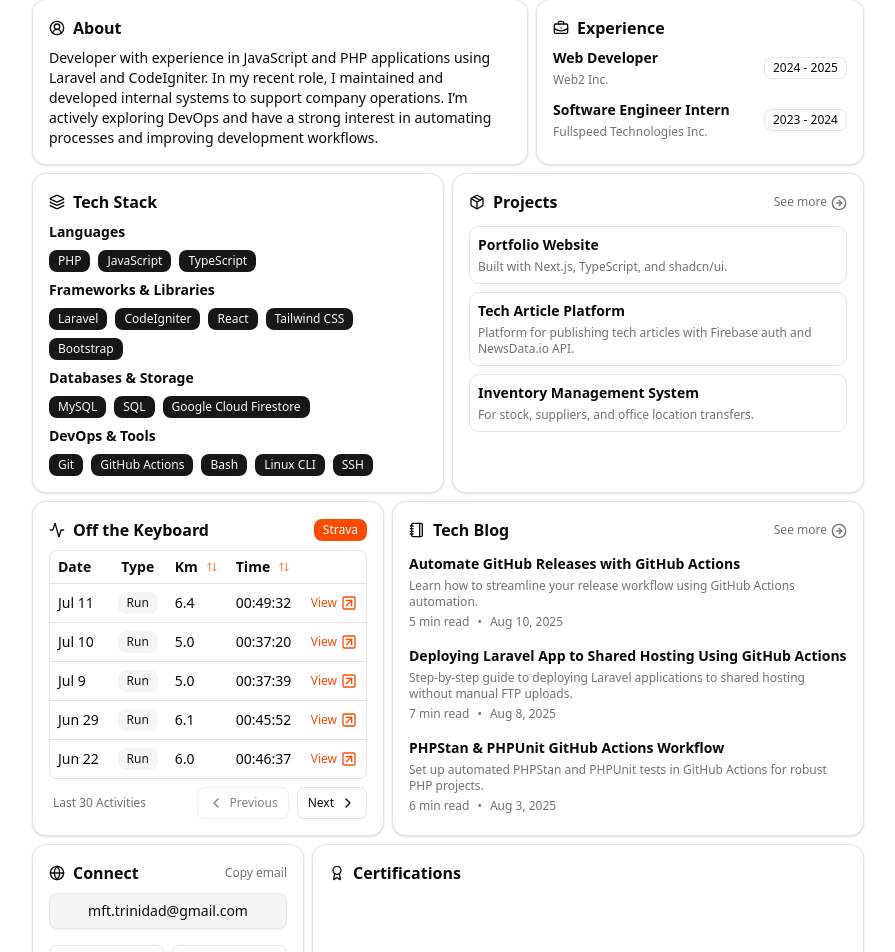
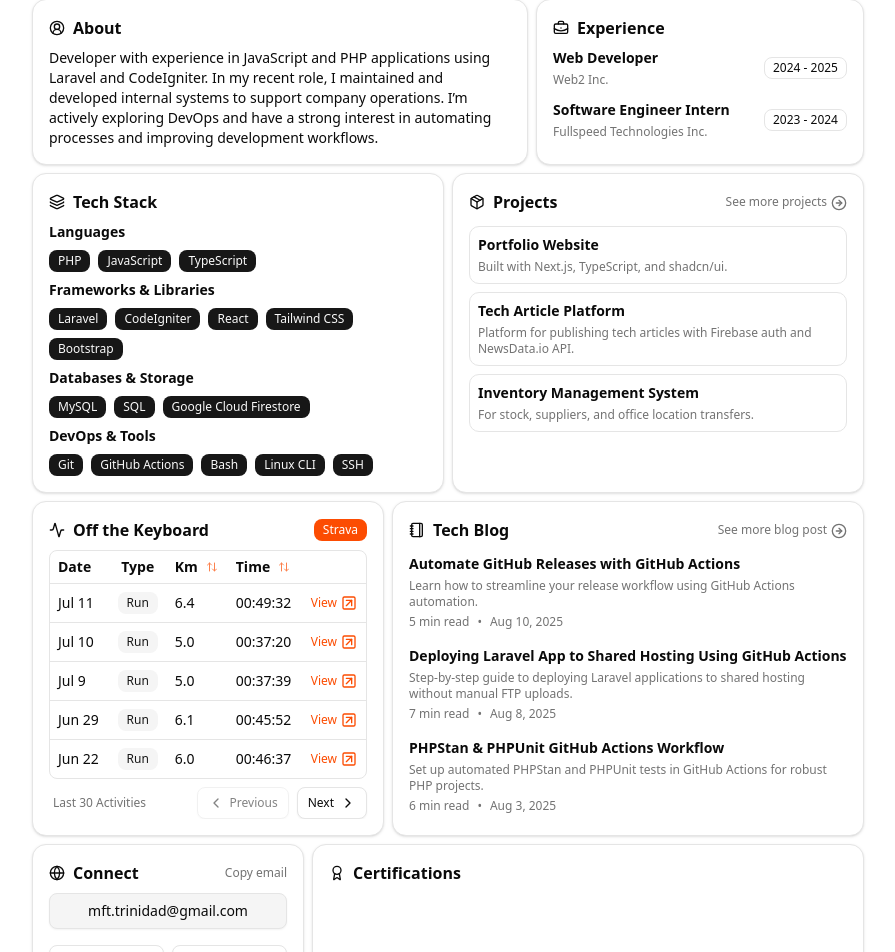
Before and after one commit to migstt/portfolio, a Next.js app: page / in a window 1280 px wide. Shown: the part 183-1135 px from the top of the page, without its empty margins (192-1087 px from the left). Built offline with nearby package versions, Linux system fonts and the light colour scheme.

Commit message:
icon margins and see more button details

```diff
--- a/src/components/cards/Projects.tsx
+++ b/src/components/cards/Projects.tsx
@@ -11,7 +11,7 @@
           <Package className="w-4 h-4" />
           Projects
         </CardTitle>
-        <SeemoreButton href="projects" label="Projects" />
+        <SeemoreButton href="projects" label="Projects" page="projects" />
       </CardHeader>
 
       <CardContent className="flex-1 mt-1">
--- a/src/components/cards/TechBlog.tsx
+++ b/src/components/cards/TechBlog.tsx
@@ -11,7 +11,7 @@
           <Notebook className="w-4 h-4" />
           Tech Blog
         </CardTitle>
-        <SeemoreButton href="blog" label="Tech Blog" />
+        <SeemoreButton href="blog" label="Tech Blog" page="blog post" />
       </CardHeader>
 
       <CardContent className="flex-1 mt-1 space-y-4">
--- a/src/components/general/SeemoreButton.tsx
+++ b/src/components/general/SeemoreButton.tsx
@@ -4,9 +4,10 @@
 interface SeemoreButtonProps {
   href: string;
   label?: string;
+  page: string;
 }
 
-export function SeemoreButton({ href, label }: SeemoreButtonProps) {
+export function SeemoreButton({ href, label , page }: SeemoreButtonProps) {
   return (
     <Link
       href={`/${href}`}
@@ -14,7 +15,7 @@
       aria-label={`See more ${label || href}`}
     >
       <div className="flex items-center gap-1">
-        <span className="text-xs font-medium leading-none">See more</span>
+        <span className="text-xs font-medium leading-none">See more {page}</span>
         <CircleArrowRight
           className="w-4 h-4 stroke-[2] mt-[1px]"
           aria-hidden="true"
--- a/src/components/socials/Socials.tsx
+++ b/src/components/socials/Socials.tsx
@@ -18,7 +18,6 @@
   size = "sm",
   className = "",
 }: SocialsProps) {
-
   if (!button) {
     return (
       <div className={`flex items-center gap-2 ${className}`}>
@@ -50,7 +49,9 @@
   }
 
   return (
-    <div className={`grid lg:grid-cols-2 md:grid-cols-1 sm:grid-cols-2 gap-2 w-full ${className}`}>
+    <div
+      className={`grid lg:grid-cols-2 md:grid-cols-1 sm:grid-cols-2 gap-2 w-full ${className}`}
+    >
       {SocialLinks.map(({ name, href, Icon, className: iconClass }) => (
         <a
           key={name}
@@ -65,7 +66,9 @@
             className={`w-full gap-2 flex items-left justify-center transition-all duration-200 cursor-pointer`}
           >
             <Icon className={`w-4 h-4 ${iconClass ?? ""}`} />
-            <span className="text-sm">{name === "Email" ? "Send email" : name}</span>
+            <span className={`text-xs ${name === "LinkedIn" ? "mt-1" : "mt-0.5"}`}>
+              {name === "Email" ? "Send email" : name}
+            </span>
           </Button>
         </a>
       ))}
```
